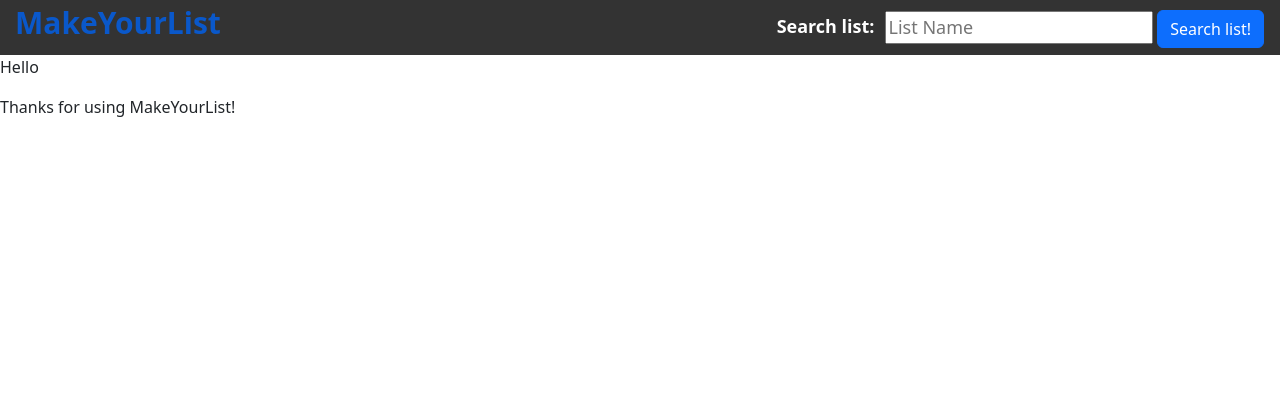
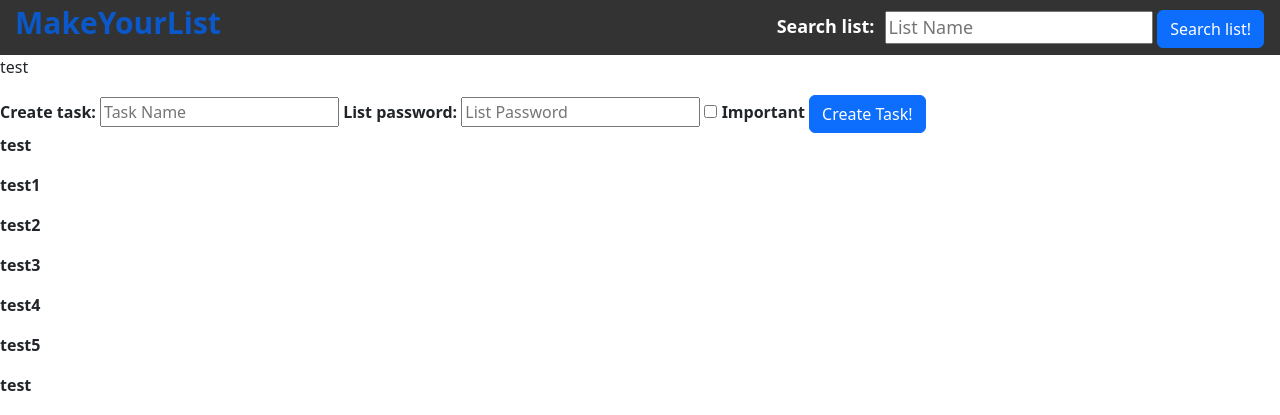
Before and after one commit to Bobobrc/MakeYourList, a Django app: a page that uses MakeList/templates/makelist/list.html in a window 1280 px wide. Shown: the top 415 px of the page. Run offline with Django 4.2, Linux system fonts and the light colour scheme; data comes from the database, SQL or seed files in the repository; both versions use the stored data as it was after the commit.

Commit message:
task page

```diff
--- a/MakeList/templates/makelist/firstpage.html
+++ b/MakeList/templates/makelist/firstpage.html
@@ -1,4 +1,4 @@
-{% extends 'makelist/main.html' %}{% load static %} {% block content %}
+{% extends 'makelist/main.html' %}{% load static %}{% block content %}
 <p>Create List</p>
 <form method="post">
   {% csrf_token %}
--- a/MakeList/templates/makelist/list.html
+++ b/MakeList/templates/makelist/list.html
@@ -1,3 +1,17 @@
 {% extends 'makelist/main.html' %}{% load static %} {% block content %}
-<p>Hello</p>
-{% endblock content %}
+<p>{{ list_name }}</p>
+<form method="POST">
+  {% csrf_token %}
+  <b><label>Create task:</label></b>
+  <input type="text" name="task_name" placeholder="Task Name" />
+  <b><label>List password:</label></b>
+  <input type="text" name="list_password" placeholder="List Password" />
+  <input type="checkbox" name="important_task" value="True" />
+  <b><label>Important</label></b>
+  <button class="btn btn-primary" type="submit" name="Submit" value="create_task">Create Task!</button>
+</form>
+{% if error_message %}
+<div class="error-message">{{ error_message }}</div>
+{% endif %} {% for task in tasks %}
+<b><p>{{task}}</p></b>
+{% endfor %} {% endblock content %}
--- a/MakeList/views.py
+++ b/MakeList/views.py
@@ -1,7 +1,8 @@
-from django.shortcuts import render, redirect
+from django.shortcuts import render, redirect, get_object_or_404
 from django.http import Http404
-from .models import List
+from .models import List, Task
 from .forms import ListForm
+from django.contrib import messages
 
 # Create your views here.
 def MainPage(request):
@@ -24,4 +25,17 @@
   return render(request, 'makelist/firstpage.html')
 
 def ListPage(request, list_name):
-  return render(request, 'makelist/list.html')
+  the_list = List.objects.get(list_name=list_name)
+  error_message = None
+  if request.method == "POST":
+    task_name = request.POST.get("task_name")
+    list_password = request.POST.get("list_password")
+    important = request.POST.get('important_task', False)
+    if list_password == the_list.list_password:
+      new_task = Task(list=the_list, task_name=task_name, important=important)
+      new_task.save()
+      return redirect('ListPage', list_name=list_name)
+    else:
+      error_message = "Wrong password. Please try again."
+  tasks = Task.objects.filter(list=the_list)
+  return render(request, 'makelist/list.html', {'list_name': list_name, 'tasks':tasks, 'error_message': error_message})
```
Also changed, not shown: db.sqlite3.
